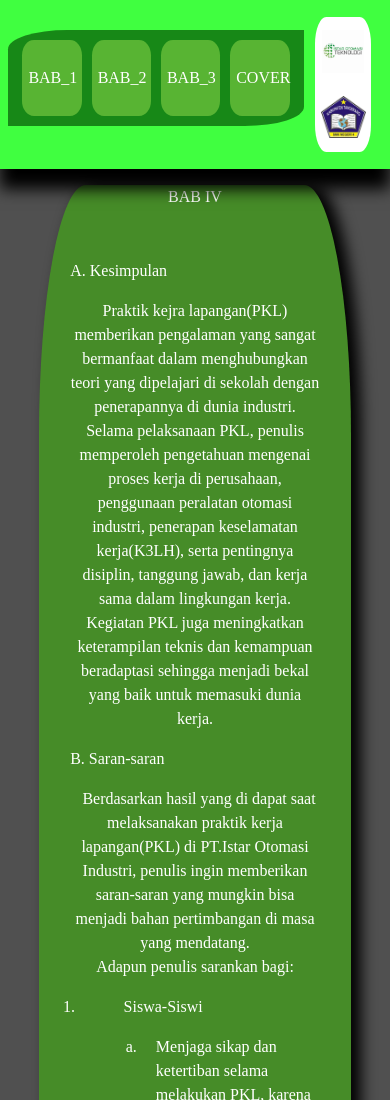
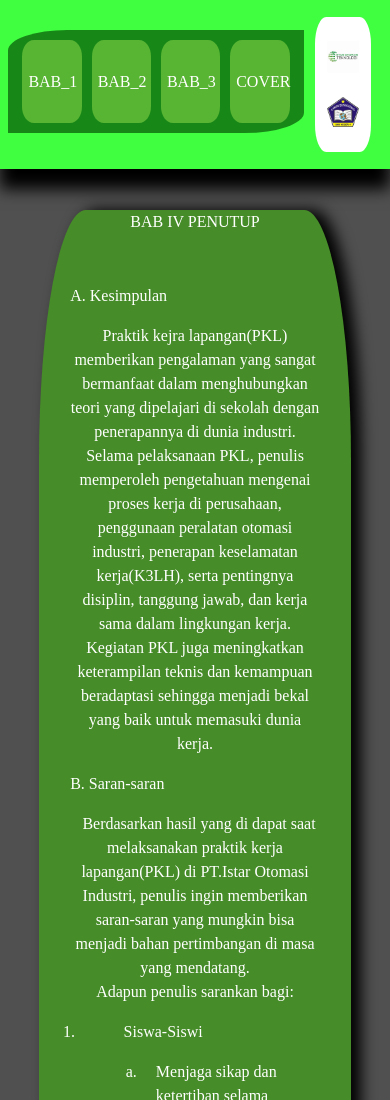
Before and after one commit to sliav00923-cell/Lasalmanalfarizy, a plain HTML site: page bab_4.html in a window 390 px wide. Shown: the top 1100 px of the page. Drawn offline with Linux system fonts and the light colour scheme.

Commit message:
Update bab_4.html

```diff
--- a/bab_4.html
+++ b/bab_4.html
@@ -3,7 +3,7 @@
 <head>
     <meta charset="UTF-8">
     <meta name="viewport" content="width=device-width, initial-scale=1.0">
-    <title>Document</title>
+    <title>LAPORAN AKHIR PKL S.A.F</title>
 </head>
 <body>
     <div class="pil"></div>
@@ -65,7 +65,7 @@
         <div class="slideaway" id="mybe">
             <div class="slide1">
                 <div class="islide1">
-                    <p class="tz">BAB IV</p>
+                    <p class="tz">BAB IV PENUTUP</p>
                     <br>
                     <p class="tzlef">A.&nbsp;Kesimpulan</p>
                     <p class="tz">Praktik kejra lapangan(PKL) memberikan pengalaman yang sangat bermanfaat dalam menghubungkan teori yang dipelajari di sekolah dengan penerapannya di dunia industri. Selama pelaksanaan PKL, penulis memperoleh pengetahuan mengenai proses kerja di perusahaan, penggunaan peralatan otomasi industri, penerapan keselamatan kerja(K3LH), serta pentingnya disiplin, tanggung jawab, dan kerja sama dalam lingkungan kerja. Kegiatan PKL juga meningkatkan keterampilan teknis dan kemampuan beradaptasi sehingga menjadi bekal yang baik untuk memasuki dunia kerja.
@@ -411,7 +411,7 @@
 .ppl11{
     height: 80%;
     width: 90%;
-    background-color: yellow;
+    background-color: white;
     display: flex;
     flex-direction: row;
     justify-content: space-evenly;
@@ -565,7 +565,7 @@ width: 45%;
         }
          .babl1{
         width: 95%;
-        height: 100%;
+        height: 130%;
         align-items: center;
         justify-content: center;
         margin-left: auto;
@@ -644,6 +644,7 @@ width: 45%;
         position: absolute;
         z-index: -10;
         cursor: pointer;
+        pointer-events: none;
 
       }
        .ikimas{
@@ -672,26 +673,26 @@ width: 45%;
     align-items: center;
 }
 .ppc111{
-    height: 45%;
+    width: 80%;
     display: flex;
     justify-content: center;
     align-items: center;
 }
 .ppc111 img{
-    width: auto;
-    height: 70%;
+    width: 70%;
+    height: auto;
     object-fit: contain;
 
 }
 .ppc211{
-height: 45%;
+width: 80%;
     display: flex;
     justify-content: center;
     align-items: center;
 }
 .ppc211 img{
-    width: auto;
-    height: 70%;
+    width: 70%;
+    height: auto;
     object-fit: contain;
 
 }
@@ -740,9 +741,9 @@ height: 45%;
             flex: 0 0 100%;
         }
         .slide1{
+            margin-top: 3vh;
             height: fit-content;
             background-color: var(--gray12);
-            margin-top: auto;
             margin-bottom: auto;
             justify-items: center;
             align-content: center;
```
